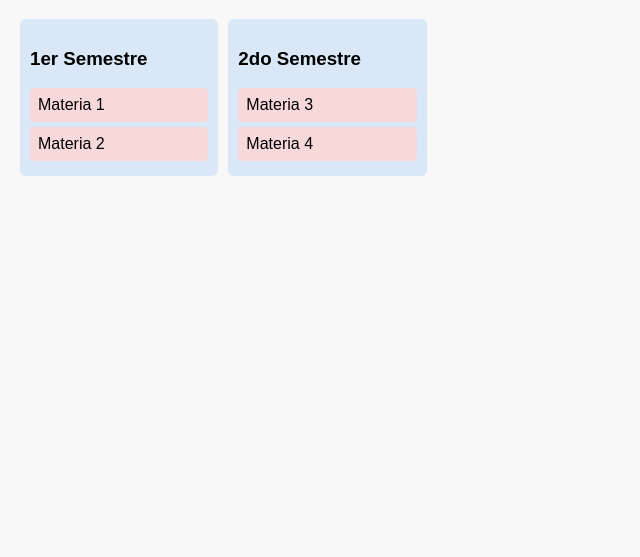
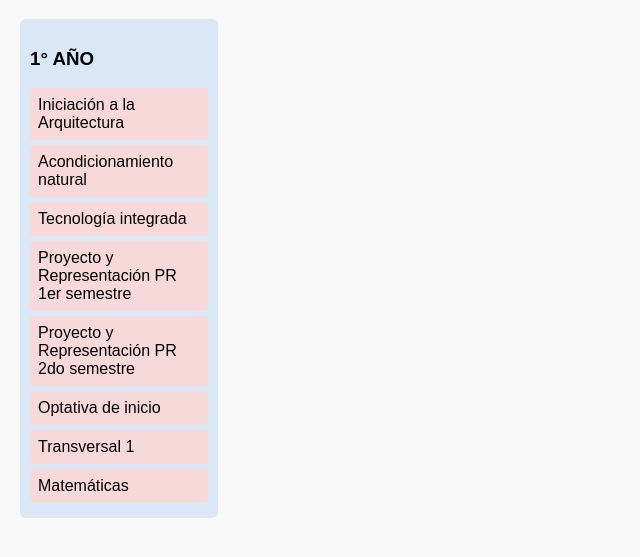
Before and after one commit to zamguerr/UDELAR-FADU-ARQUITECTURA, a plain HTML site: page index.html in a window 1280 px wide. Shown: the part 61-618 px from the top of the page, without its empty margins (0-640 px from the left). Drawn offline with Linux system fonts and the light colour scheme.

Commit message:
Update index.html

```diff
--- a/index.html
+++ b/index.html
@@ -31,17 +31,16 @@
 <body>
   <h1>Malla Curricular Arquitectura - FADU</h1>
   <div class="grid">
-    <div class="semester">
-      <h3>1er Semestre</h3>
-      <div class="subject">Materia 1</div>
-      <div class="subject">Materia 2</div>
-    </div>
-    <div class="semester">
-      <h3>2do Semestre</h3>
-      <div class="subject">Materia 3</div>
-      <div class="subject">Materia 4</div>
-    </div>
-    <!-- Agrega más semestres aquí -->
+  <!-- 1° AÑO -->
+  <div class="semester">
+    <h3>1° AÑO</h3>
+    <div class="subject">Iniciación a la Arquitectura</div>
+    <div class="subject">Acondicionamiento natural</div>
+    <div class="subject">Tecnología integrada</div>
+    <div class="subject">Proyecto y Representación PR 1er semestre</div>
+    <div class="subject">Proyecto y Representación PR 2do semestre</div>
+    <div class="subject">Optativa de inicio</div>
+    <div class="subject">Transversal 1</div>
+    <div class="subject">Matemáticas</div>
   </div>
-</body>
-</html>
+</div>
```
